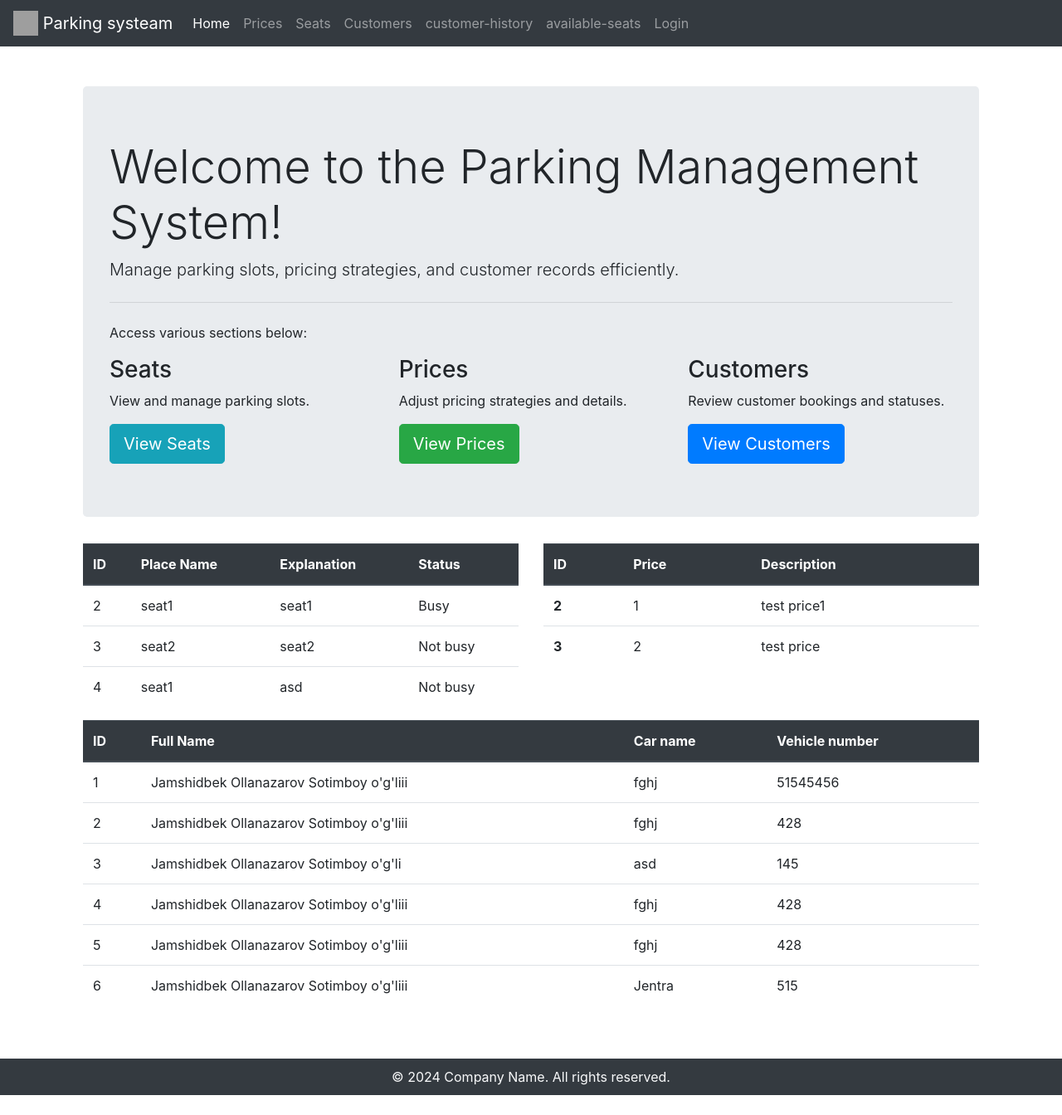
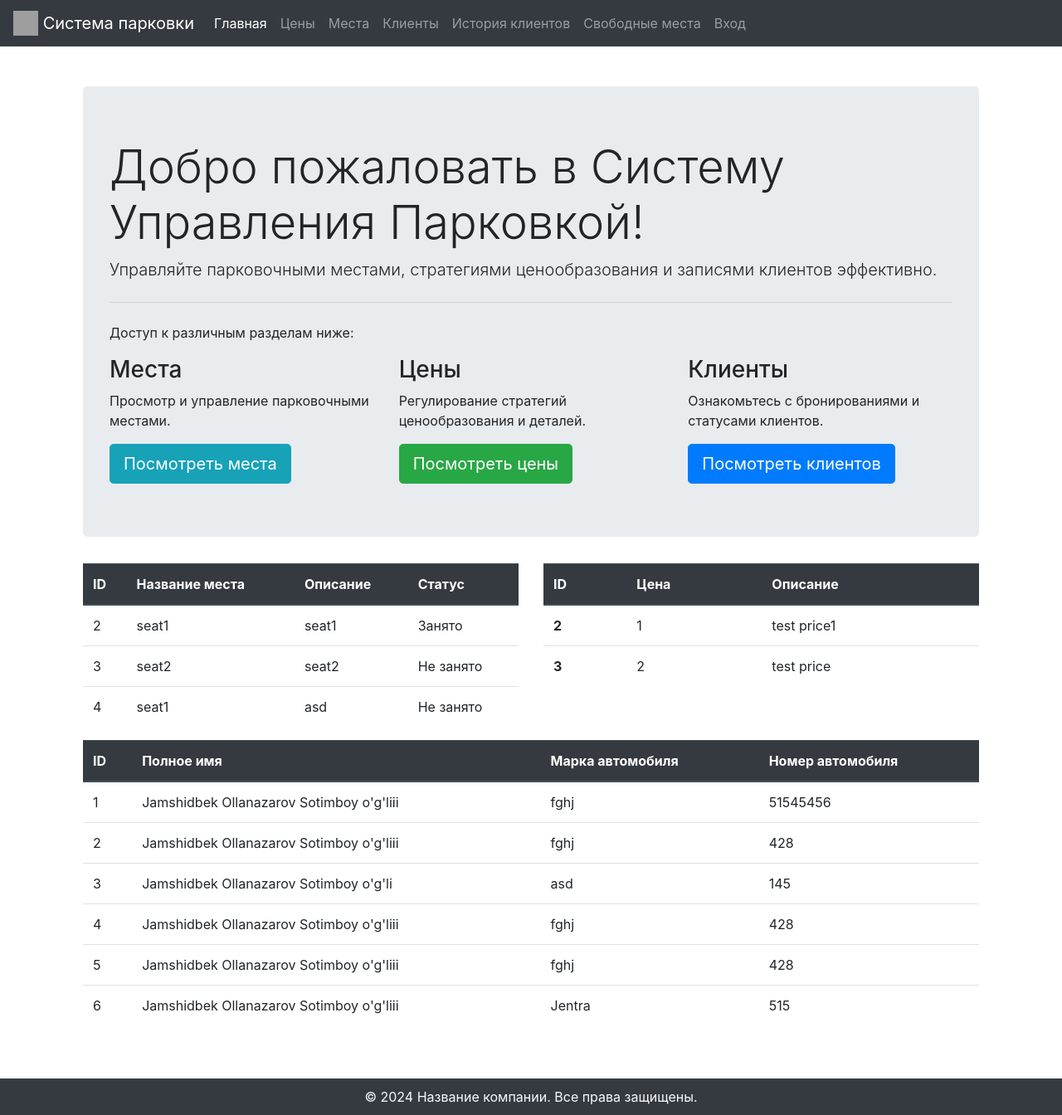
Before and after one commit to My-name-is-Jamshidbek/parking_automation, a Django app: page / in a window 1280 px wide. Shown: the whole page at 83% size. Before the commit the page ends 1320 px from the top, so only its background shows below. Run offline with Django 5.2, Linux system fonts and the light colour scheme; data comes from the database, SQL or seed files in the repository; both versions use the stored data as it was after the commit; some libraries are stand-ins or nearby versions; grey boxes are pictures that could not be loaded.

Commit message:
translated to rusky

```diff
--- a/pages/price_views.py
+++ b/pages/price_views.py
@@ -6,7 +6,6 @@ from .requireds import staff_member_required_or_404
 from .models import Price
 
 
-@method_decorator(staff_member_required_or_404, name='dispatch')
 class PriceListView(ListView):
     model = Price
     context_object_name = 'prices'
--- a/templates/base.html
+++ b/templates/base.html
@@ -1,15 +1,15 @@
 <!-- templates/base.html -->
 {% load static %}
 <!DOCTYPE html>
-<html lang="en">
+<html lang="ru">
 <head>
     <meta charset="UTF-8">
     <meta name="viewport" content="width=device-width, initial-scale=1.0">
-    <title>{% block title %}Price Management{% endblock %}</title>
+    <title>{% block title %}Управление Ценами{% endblock %}</title>
     <!-- Bootstrap CSS -->
     <link rel="stylesheet" href="https://stackpath.bootstrapcdn.com/bootstrap/4.5.2/css/bootstrap.min.css">
     <style>
-        /* Ensure the footer is either at the bottom of the page or the window, whichever is lower */
+        /* Убедитесь, что футер находится внизу страницы или окна, в зависимости от того, что ниже */
         body, html {
             height: 100%;
         }
@@ -32,64 +32,64 @@
 </head>
 <body>
     <div id="main-content">
-        <!-- Navbar -->
+        <!-- Навигационная панель -->
         <nav class="navbar navbar-expand-lg navbar-dark bg-dark">
             <a class="navbar-brand" href="{% url 'home' %}">
                 <img src="https://external-content.duckduckgo.com/iu/?u=https%3A%2F%2Ftse3.mm.bing.net%2Fth%3Fid%3DOIP.dd7wQaBvmZMlaABV2wsLCwHaHa%26pid%3DApi&f=1&ipt=e31861ed7990da2a10ba4e7e83b72442f31da290a8bc93747fd872f9ace91c88&ipo=images" width="30" height="30" class="d-inline-block align-top" alt="">
-                Parking systeam
+                Система парковки
             </a>
-            <button class="navbar-toggler" type="button" data-toggle="collapse" data-target="#navbarNav" aria-controls="navbarNav" aria-expanded="false" aria-label="Toggle navigation">
+            <button class="navbar-toggler" type="button" data-toggle="collapse" data-target="#navbarNav" aria-controls="navbarNav" aria-expanded="false" aria-label="Переключить навигацию">
                 <span class="navbar-toggler-icon"></span>
             </button>
             <div class="collapse navbar-collapse" id="navbarNav">
                 <ul class="navbar-nav">
                     <li class="nav-item active">
-                        <a class="nav-link" href="{% url 'home' %}">Home <span class="sr-only">(current)</span></a>
+                        <a class="nav-link" href="{% url 'home' %}">Главная <span class="sr-only">(текущая)</span></a>
                     </li>
                     <li class="nav-item">
-                        <a class="nav-link" href="{% url 'price-list' %}">Prices</a>
+                        <a class="nav-link" href="{% url 'price-list' %}">Цены</a>
                     </li>
                     <li class="nav-item">
-                        <a class="nav-link" href="{% url 'seat-list' %}">Seats</a>
+                        <a class="nav-link" href="{% url 'seat-list' %}">Места</a>
                     </li>
                     <li class="nav-item">
-                        <a class="nav-link" href="{% url 'customer-list' %}">Customers</a>
+                        <a class="nav-link" href="{% url 'customer-list' %}">Клиенты</a>
                     </li>
                     <li class="nav-item">
-                        <a class="nav-link" href="{% url 'customer-history' %}">customer-history</a>
+                        <a class="nav-link" href="{% url 'customer-history' %}">История клиентов</a>
                     </li>
                     <li class="nav-item">
-                        <a class="nav-link" href="{% url 'available-seats' %}">available-seats</a>
+                        <a class="nav-link" href="{% url 'available-seats' %}">Свободные места</a>
                     </li>
-                    <!-- Add more navbar items here -->
+                    <!-- Добавьте здесь больше элементов навигационной панели -->
                 </ul>
-                <!-- In your base.html or a suitable template -->
+                <!-- В вашем base.html или подходящем шаблоне -->
                 <ul class="navbar-nav">
                     {% if user.is_authenticated %}
                         <li class="nav-item">
-                            <!-- Logout form -->
+                            <!-- Форма выхода -->
                             <form action="{% url 'logout' %}" method="post" style="display: inline;">
                                 {% csrf_token %}
-                                <button type="submit" class="btn btn-link nav-link" style="color: white; border: none; background: none; padding: 0;">Logout</button>
+                                <button type="submit" class="btn btn-link nav-link" style="color: white; border: none; background: none; padding: 0;">Выход</button>
                             </form>
                         </li>
                     {% else %}
                         <li class="nav-item">
-                            <a class="nav-link" href="{% url 'login' %}">Login</a>
+                            <a class="nav-link" href="{% url 'login' %}">Вход</a>
                         </li>
                     {% endif %}
                 </ul>
             </div>
         </nav>
 
-        <!-- Main content -->
+        <!-- Основное содержимое -->
         <div class="container mt-4">
             {% if messages %}
             <div class="container mt-3">
                 {% for message in messages %}
                 <div class="alert alert-{{ message.tags }} alert-dismissible fade show" role="alert">
                     {{ message }}
-                    <button type="button" class="close" data-dismiss="alert" aria-label="Close">
+                    <button type="button" class="close" data-dismiss="alert" aria-label="Закрыть">
                         <span aria-hidden="true">&times;</span>
                     </button>
                 </div>
@@ -97,16 +97,16 @@
             </div>
             {% endif %}
             {% block content %}
-            <!-- Content goes here -->
+            <!-- Содержимое идет сюда -->
             {% endblock %}
         </div>
 
-        <!-- Footer -->
+        <!-- Футер -->
         <footer class="text-light text-center">
-            &copy; {% now "Y" %} Company Name. All rights reserved.
+            &copy; {% now "Y" %} Название компании. Все права защищены.
         </footer>
     </div>
-    <!-- Bootstrap JS, Popper.js, and jQuery -->
+    <!-- Bootstrap JS, Popper.js, и jQuery -->
     <script src="https://code.jquery.com/jquery-3.5.1.slim.min.js"></script>
     <script src="https://cdn.jsdelivr.net/npm/popper.js@1.7.12/umd.min.js"></script>
     <script src="https://stackpath.bootstrapcdn.com/bootstrap/4.5.2/js/bootstrap.min.js"></script>
--- a/templates/customers/customer_confirm_delete.html
+++ b/templates/customers/customer_confirm_delete.html
@@ -2,13 +2,13 @@
 {% extends 'base.html' %}
 
 {% block content %}
-<h2>Are you sure you want to delete this customer?</h2>
+<h2>Вы уверены, что хотите удалить этого клиента?</h2>
 <form method="post">
     {% csrf_token %}
     <div>
         <strong>{{ customer.fullname }}</strong>
     </div>
-    <button type="submit" class="btn btn-danger">Delete</button>
-    <a href="{% url 'customer-list' %}" class="btn btn-secondary">Cancel</a>
+    <button type="submit" class="btn btn-danger">Удалить</button>
+    <a href="{% url 'customer-list' %}" class="btn btn-secondary">Отмена</a>
 </form>
 {% endblock %}
--- a/templates/home.html
+++ b/templates/home.html
@@ -2,31 +2,31 @@
 {% extends 'base.html' %}
 
 {% block title %}
-Home - Parking Management System
+Дом - Система Управления Парковкой
 {% endblock %}
 
 {% block content %}
 <div class="container mt-4 mb-5">
     <div class="jumbotron">
-        <h1 class="display-4">Welcome to the Parking Management System!</h1>
-        <p class="lead">Manage parking slots, pricing strategies, and customer records efficiently.</p>
+        <h1 class="display-4">Добро пожаловать в Систему Управления Парковкой!</h1>
+        <p class="lead">Управляйте парковочными местами, стратегиями ценообразования и записями клиентов эффективно.</p>
         <hr class="my-4">
-        <p>Access various sections below:</p>
+        <p>Доступ к различным разделам ниже:</p>
         <div class="row">
             <div class="col-md-4">
-                <h3>Seats</h3>
-                <p>View and manage parking slots.</p>
-                <a class="btn btn-info btn-lg" href="{% url 'seat-list' %}" role="button">View Seats</a>
+                <h3>Места</h3>
+                <p>Просмотр и управление парковочными местами.</p>
+                <a class="btn btn-info btn-lg" href="{% url 'seat-list' %}" role="button">Посмотреть места</a>
             </div>
             <div class="col-md-4">
-                <h3>Prices</h3>
-                <p>Adjust pricing strategies and details.</p>
-                <a class="btn btn-success btn-lg" href="{% url 'price-list' %}" role="button">View Prices</a>
+                <h3>Цены</h3>
+                <p>Регулирование стратегий ценообразования и деталей.</p>
+                <a class="btn btn-success btn-lg" href="{% url 'price-list' %}" role="button">Посмотреть цены</a>
             </div>
             <div class="col-md-4">
-                <h3>Customers</h3>
-                <p>Review customer bookings and statuses.</p>
-                <a class="btn btn-primary btn-lg" href="{% url 'customer-list' %}" role="button">View Customers</a>
+                <h3>Клиенты</h3>
+                <p>Ознакомьтесь с бронированиями и статусами клиентов.</p>
+                <a class="btn btn-primary btn-lg" href="{% url 'customer-list' %}" role="button">Посмотреть клиентов</a>
             </div>
         </div>
     </div>
@@ -36,10 +36,9 @@ Home - Parking Management System
                 <thead class="thead-dark">
                     <tr>
                         <th>ID</th>
-                        <th>Place Name</th>
-                        <th>Explanation</th>
-                        <th>Status</th>
-{#                        <th>Actions</th>#}
+                        <th>Название места</th>
+                        <th>Описание</th>
+                        <th>Статус</th>
                     </tr>
                 </thead>
                 <tbody>
@@ -50,20 +49,14 @@ Home - Parking Management System
                         <td>{{ seat.explanation }}</td>
                         <td>
                             {% if seat.status %}
-                                Busy
+                                Занято
                             {% else %}
-                                Not busy
+                                Не занято
                             {% endif %}
                         </td>
-{% comment %}
-                        <td>
-                            <a href="{% url 'seat-update' seat.id %}" class="btn btn-secondary">Edit</a>
-                            <a href="{% url 'seat-delete' seat.id %}" class="btn btn-danger">Delete</a>
-                        </td>
-{% endcomment %}
                     </tr>
                     {% empty %}
-                    <tr><td colspan="4">No seats found.</td></tr>
+                    <tr><td colspan="4">Места не найдены.</td></tr>
                     {% endfor %}
                 </tbody>
             </table>
@@ -73,9 +66,8 @@ Home - Parking Management System
                 <thead class="thead-dark">
                     <tr>
                         <th scope="col">ID</th>
-                        <th scope="col">Price</th>
-                        <th scope="col">Description</th>
-{#                        <th scope="col">Actions</th>#}
+                        <th scope="col">Цена</th>
+                        <th scope="col">Описание</th>
                     </tr>
                 </thead>
                 <tbody>
@@ -84,14 +76,10 @@ Home - Parking Management System
                         <th scope="row">{{ price.id }}</th>
                         <td>{{ price.price }}</td>
                         <td>{{ price.description }}</td>
-{#                        <td>#}
-{#                            <a href="{% url 'price-update' price.id %}" class="btn btn-secondary btn-sm">Edit</a>#}
-{#                            <a href="{% url 'price-delete' price.id %}" class="btn btn-danger btn-sm">Delete</a>#}
-{#                        </td>#}
                     </tr>
                     {% empty %}
                     <tr>
-                        <td colspan="4">No prices found.</td>
+                        <td colspan="4">Цены не найдены.</td>
                     </tr>
                     {% endfor %}
                 </tbody>
@@ -102,10 +90,9 @@ Home - Parking Management System
                 <thead class="thead-dark">
                     <tr>
                         <th>ID</th>
-                        <th>Full Name</th>
-                        <th>Car name</th>
-                        <th>Vehicle number</th>
-{#                        <th>Actions</th>#}
+                        <th>Полное имя</th>
+                        <th>Марка автомобиля</th>
+                        <th>Номер автомобиля</th>
                     </tr>
                 </thead>
                 <tbody>
@@ -115,13 +102,6 @@ Home - Parking Management System
                         <td>{{ customer.fullname }}</td>
                         <td>{{ customer.carname }}</td>
                         <td>{{ customer.vehicle_number }}</td>
-{% comment %}
-                        <td>
-                            <a href="{% url 'customer-gone' customer.id %}" class="btn btn-warning">Mark as Gone</a>
-                            <a href="{% url 'customer-update' customer.id %}" class="btn btn-secondary">Edit</a>
-                            <a href="{% url 'customer-delete' customer.id %}" class="btn btn-danger">Delete</a>
-                        </td>
-{% endcomment %}
                     </tr>
                     {% endfor %}
                 </tbody>
--- a/templates/registration/login.html
+++ b/templates/registration/login.html
@@ -3,14 +3,14 @@
 
 {% block content %}
 <div class="container">
-    <h2>Login</h2>
+    <h2>Вход</h2>
     <form method="post">
         {% csrf_token %}
         {{ form.as_p }}
-        <button type="submit" class="btn btn-primary">Login</button>
+        <button type="submit" class="btn btn-primary">Войти</button>
     </form>
     {% if form.errors %}
-        <p>Your username and password didn't match. Please try again.</p>
+        <p>Ваше имя пользователя и пароль не совпадают. Пожалуйста, попробуйте еще раз.</p>
     {% endif %}
 </div>
 {% endblock %}
--- a/templates/seats/seat_confirm_delete.html
+++ b/templates/seats/seat_confirm_delete.html
@@ -2,10 +2,10 @@
 {% extends 'base.html' %}
 
 {% block content %}
-<h2>Are you sure you want to delete "{{ object }}"?</h2>
+<h2>Вы уверены, что хотите удалить "{{ object }}"?</h2>
 <form method="post">
     {% csrf_token %}
-    <button type="submit" class="btn btn-danger">Yes, delete it</button>
-    <a href="{% url 'seat-list' %}" class="btn btn-secondary">No, take me back</a>
+    <button type="submit" class="btn btn-danger">Да, удалить</button>
+    <a href="{% url 'seat-list' %}" class="btn btn-secondary">Нет, верните меня назад</a>
 </form>
 {% endblock %}
```
Also changed, not shown: templates/customers/customer_form.html (+5 -5 lines), templates/customers/customer_history.html (+11 -11 lines), templates/customers/customer_list.html (+9 -9 lines), templates/prices/price_confirm_delete.html (+4 -4 lines), templates/prices/price_form.html (+11 -4 lines), templates/prices/price_list.html (+8 -8 lines), templates/seats/available_seats.html (+5 -5 lines), templates/seats/seat_form.html (+18 -4 lines), templates/seats/seat_list.html (+11 -11 lines), db.sqlite3.
